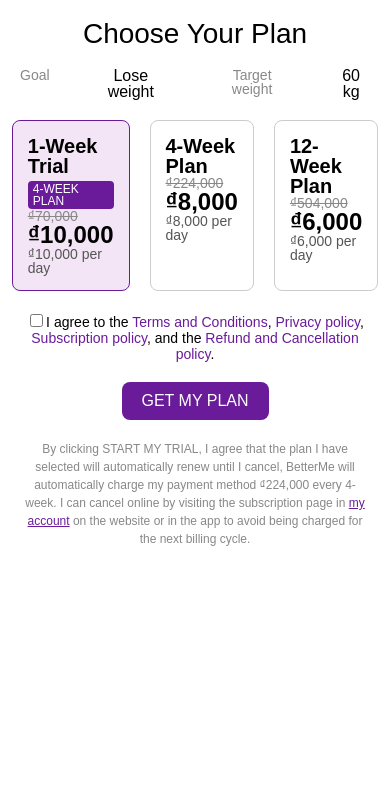
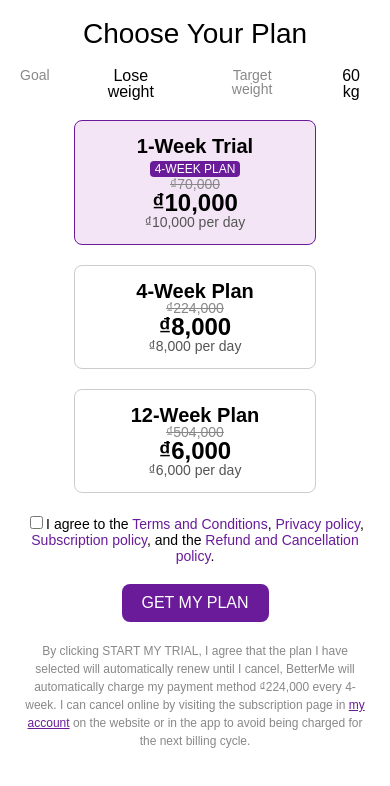
Before and after one commit to AVEG-DHH/FormQuestionAVE, a React (Vite) app: page /checkout in a window 390 px wide. Shown: the top 786 px of the page. Built offline with nearby package versions, Linux system fonts and the light colour scheme.

Commit message:
handle UI respon for checkout

```diff
--- a/src/components/chooseplan/style.scss
+++ b/src/components/chooseplan/style.scss
@@ -131,3 +131,31 @@
         }
     }
 }
+
+@media (max-width: 600px) {
+    .choose-plan {
+        .plans {
+            flex-direction: column;
+
+            .plan-card {
+                width: 60%;
+                margin: auto;
+                text-align: center;
+            }
+        }
+    }
+}
+
+@media (max-width: 600px) {
+    .choose-plan {
+        .plans {
+            flex-direction: column;
+
+            .plan-card {
+                width: 60%;
+                margin: auto;
+                text-align: center;
+            }
+        }
+    }
+}
```
